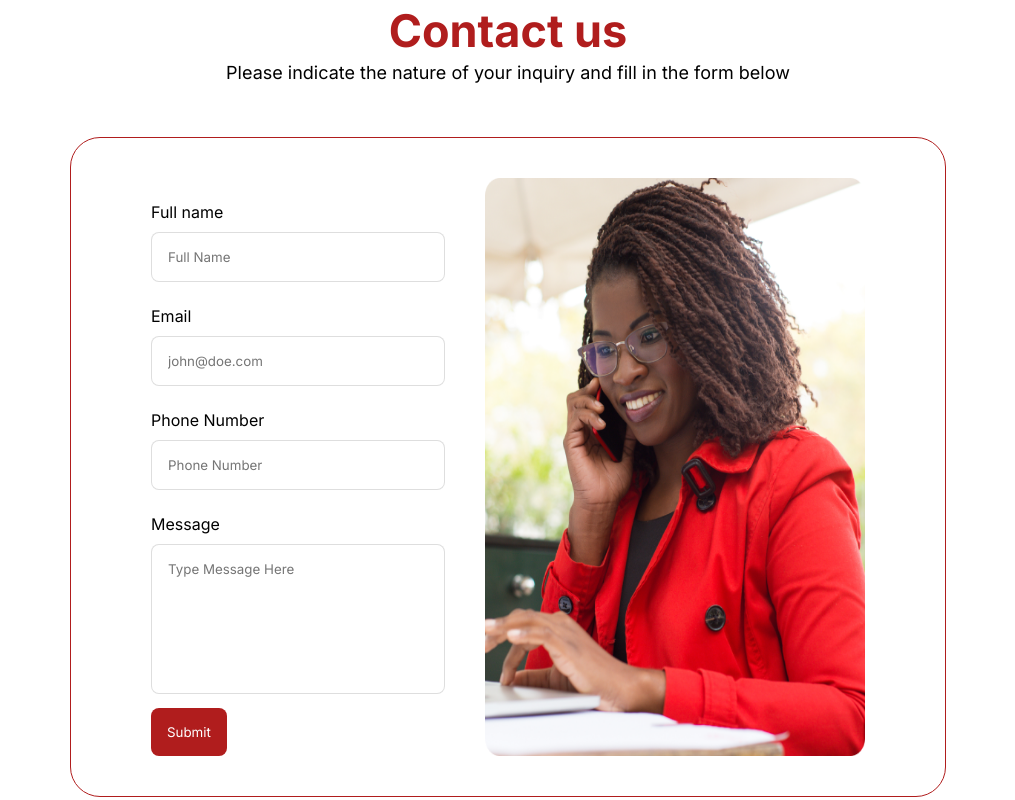
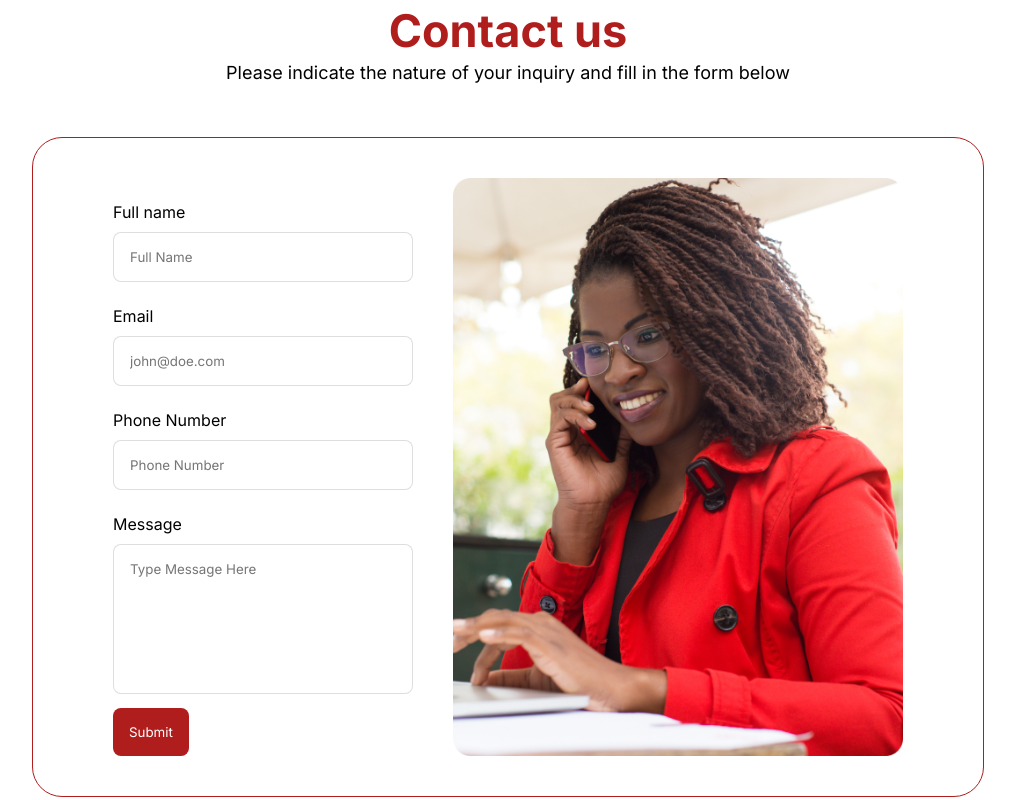
Before and after one commit to GentryHQ/tompa, a plain HTML site: page index.html in a window 1280 px wide. Shown: the part 5160-5960 px from the top of the page, without its empty margins (132-1147 px from the left). Drawn offline with Linux system fonts and the light colour scheme.

Commit message:
Overflow fix

```diff
--- a/CSS/_contact.scss
+++ b/CSS/_contact.scss
@@ -20,6 +20,7 @@
     flex-direction: column;
     gap: 2.5rem;
     margin-block-start: 3rem;
+    overflow-x: hidden;
 
 
     @include b.breakpoint-md {
@@ -28,12 +29,16 @@
     }
 
     img {
-        max-width: 380px;
+        max-width: 450px;
         width: 100%;
+
+        @include b.breakpoint-md {
+
+        }
     }
 
     form {
-        flex-basis: 50%;
+        min-width: 300px;
 
         label {
             display: block;
```
Also changed, not shown: CSS/style.css.
